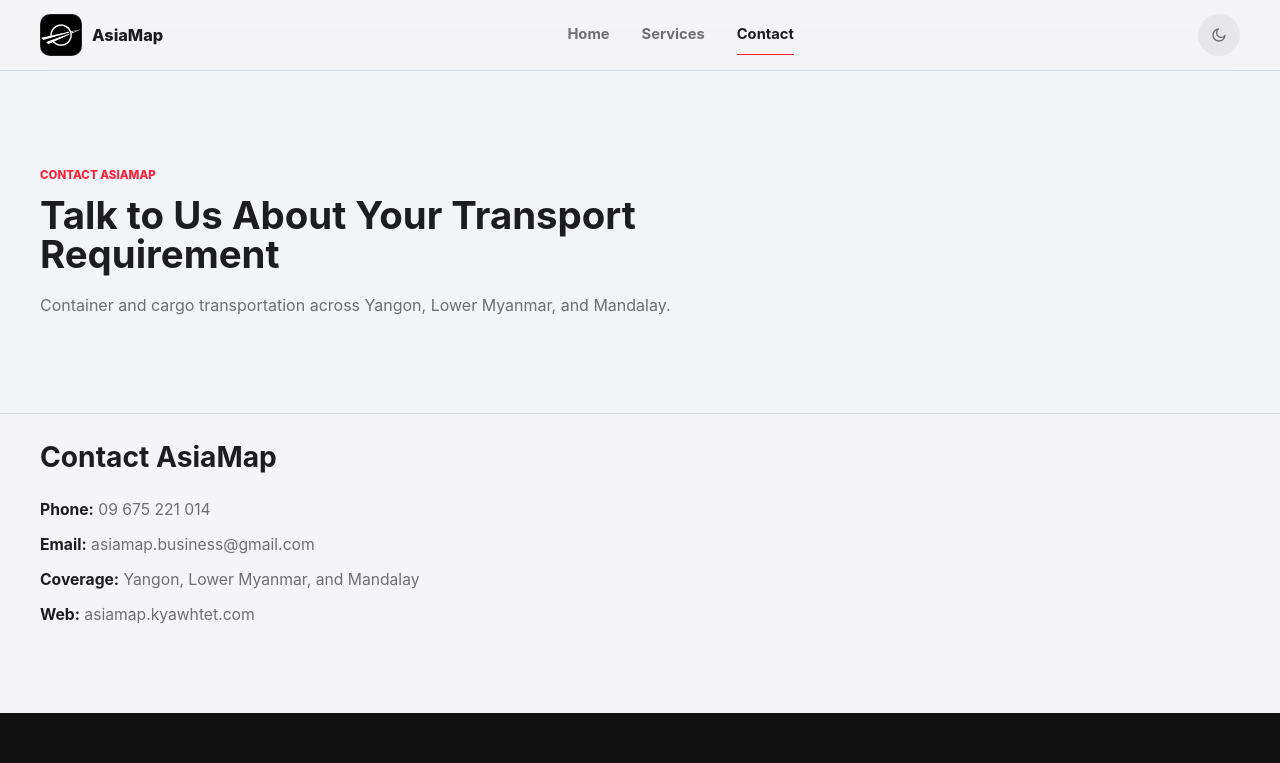
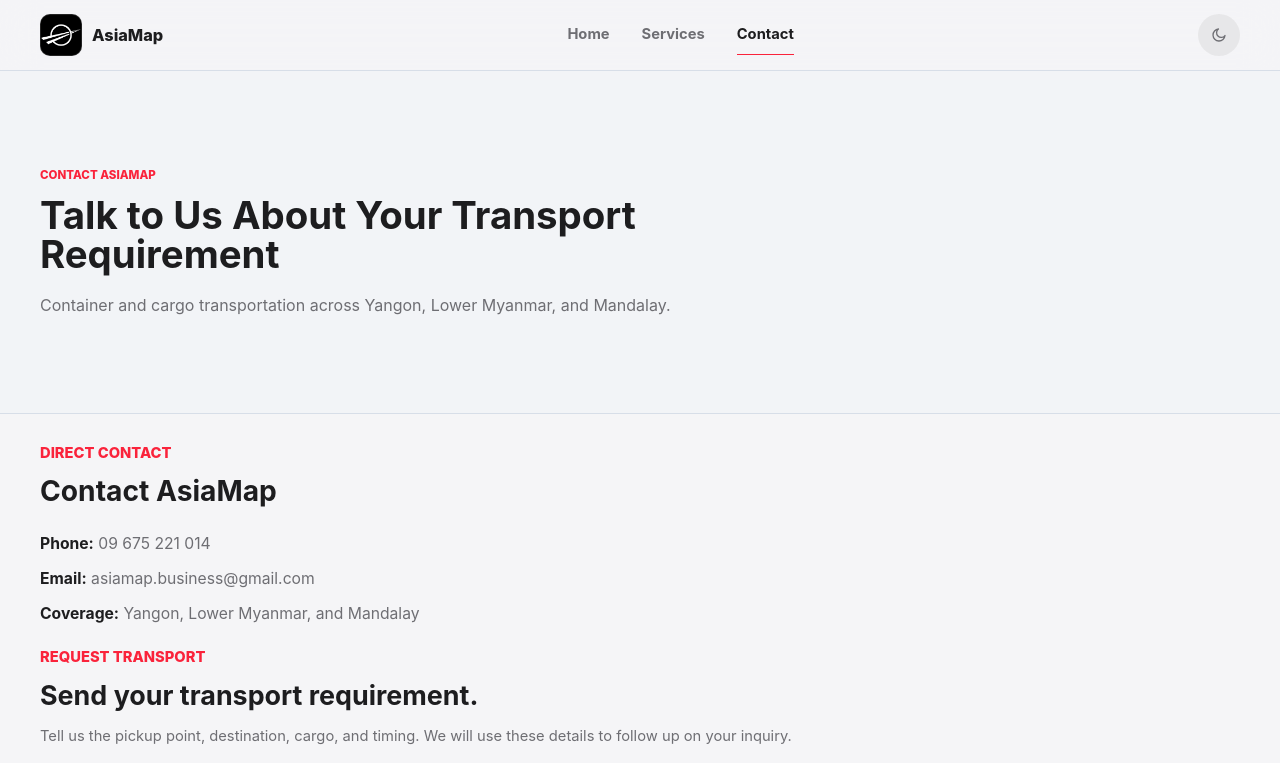
Before and after one commit to kyawhtetyang/asiamap, a Next.js app in the folder frontend/: page /contact in a window 1280 px wide. Shown: the top 763 px of the page. Built offline with nearby package versions, Linux system fonts and the light colour scheme.

Commit message:
Integrate inquiry form on contact page

```diff
--- a/frontend/src/app/contact/page.tsx
+++ b/frontend/src/app/contact/page.tsx
@@ -1,4 +1,5 @@
 import Hero from "../../components/Hero";
+import InquiryForm from "../../components/InquiryForm";
 import { siteContent } from "../../data/siteContent";
 
 export default function ContactPage() {
@@ -12,6 +13,7 @@
 
       <section className="section page-shell contact-page-section">
         <div className="contact-office-block">
+          <p className="eyebrow">Direct Contact</p>
           <h2>{siteContent.contact.officeTitle}</h2>
           <div className="contact-office-lines">
             <p>
@@ -25,10 +27,16 @@
             <p>
               <strong>Coverage:</strong> {siteContent.contact.coverage}
             </p>
-            <p>
-              <strong>Web:</strong> {siteContent.contact.website}
-            </p>
           </div>
+        </div>
+
+        <div className="contact-inquiry-block">
+          <p className="eyebrow">Request Transport</p>
+          <h2>Send your transport requirement.</h2>
+          <p className="contact-inquiry-intro">
+            Tell us the pickup point, destination, cargo, and timing. We will use these details to follow up on your inquiry.
+          </p>
+          <InquiryForm />
         </div>
       </section>
     </main>
```
